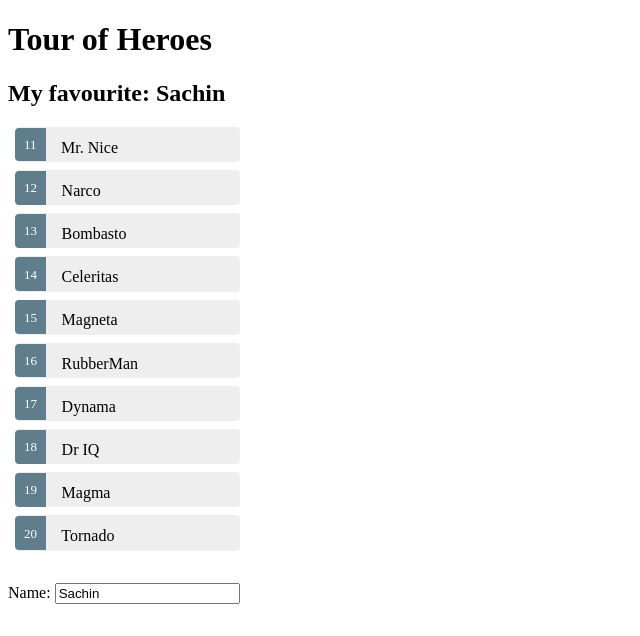
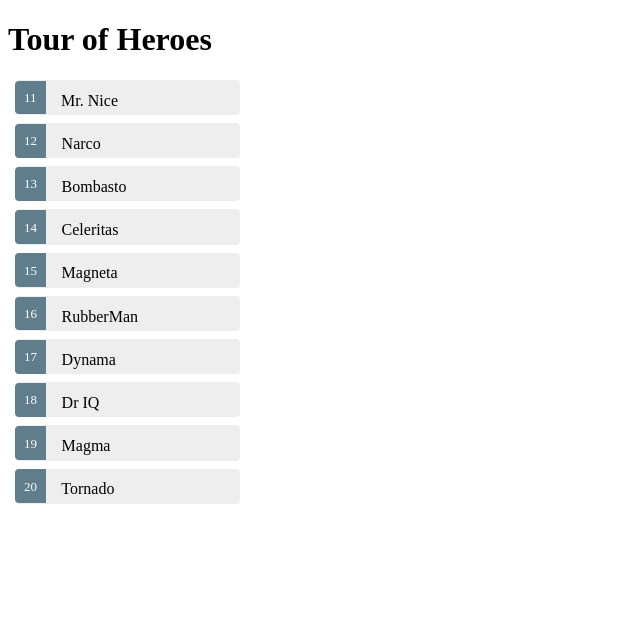
Before and after one commit to Mahidharmullapudi/angular4-samples, an Angular app: page / in a window 1280 px wide. Shown: the top 636 px of the page, without its empty margins (0-640 px from the left). Built offline with nearby package versions, Linux system fonts and the light colour scheme.

Commit message:
Implemented code for displaying selected Hero by linking the click event to <li> element. Took care of the null condition in the HTML page. Implemented code for the onSelect method in the AppComponent.

```diff
--- a/src/app/app.component.css
+++ b/src/app/app.component.css
@@ -1,5 +1,5 @@
 .selected {
-  background-color: #CFD8DC !important;
+  background-color: #FF5733 !important;
   color: white;
 }
 .heroes {
--- a/src/app/app.component.html
+++ b/src/app/app.component.html
@@ -1,12 +1,16 @@
 <h1>{{title}}</h1>
-<h2>My favourite: {{myHero.name}}</h2>
+<div *ngIf="selectedHero">
+  <h2>My favourite: {{selectedHero.name}}</h2>
+
+  <div>
+    <label> Name: </label>
+    <input [(ngModel)]="selectedHero.name" placeholder="name">
+  </div>
+</div>
 <ul class="heroes">
-  <li *ngFor="let heroObj of heroes">
+  <li *ngFor="let heroObj of heroes"
+      (click)="onSelect(heroObj)"
+      [class.selected]="heroObj === selectedHero">
     <span class="badge">{{heroObj.id}}</span> {{heroObj.name}}
   </li>
 </ul>
-
-<div>
-  <label> Name: </label>
-  <input [(ngModel)]="hero.name" placeholder="name">
-</div>
--- a/src/app/app.component.ts
+++ b/src/app/app.component.ts
@@ -9,8 +9,11 @@ import {Hero} from './hero';
 export class AppComponent {
   title = 'Tour of Heroes';
   heroes = HEROES;
-  hero = new Hero(10, 'Sachin');
-  myHero = this.hero;
+  selectedHero: Hero;
+
+  onSelect(hero: Hero): void {
+    this.selectedHero = hero;
+  }
 }
 
 const HEROES: Hero[] = [
```
